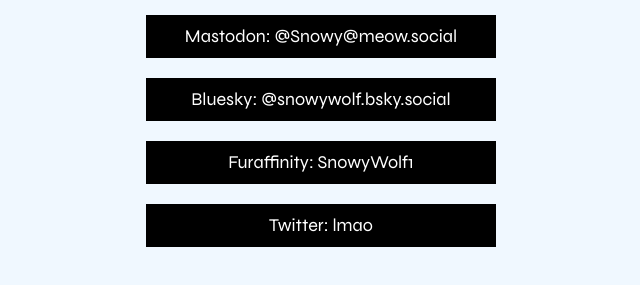
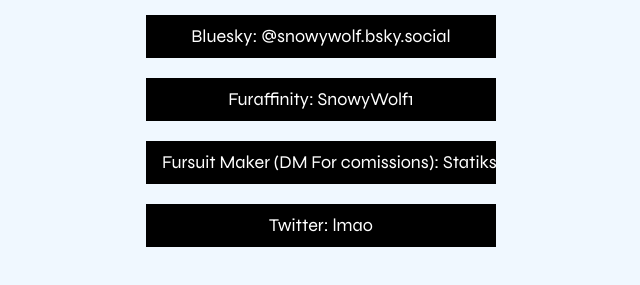
Before and after one commit to snowy1256/snowy1256.github.io, a plain HTML site: page furry-social.html in a window 1280 px wide. Shown: the part 225-510 px from the top of the page, without its empty margins (319-959 px from the left). Drawn offline with nearby package versions, Linux system fonts and the light colour scheme.

Commit message:
Update furry-social.html

```diff
--- a/furry-social.html
+++ b/furry-social.html
@@ -45,9 +45,9 @@
     </div>
 
     <div class="links-container">
-        <a rel="me" href="https://meow.social/@Snowy" class="w3-button w3-hover-blue w3-large w3-black" style="width: 350px">Mastodon: @Snowy@meow.social</a>
         <a href="https://bsky.app/profile/snowywolf.bsky.social" class="w3-button w3-hover-blue w3-large w3-black" style="width: 350px">Bluesky: @snowywolf.bsky.social</a>
         <a href="https://www.furaffinity.net/user/snowywolf1" class="w3-button w3-hover-blue w3-large w3-black" style="width: 350px">Furaffinity: SnowyWolf1</a>
+        <a href="https://bsky.app/profile/statik.bsky.social" class="w3-button w3-hover-blue w3-large w3-black" style="width: 350px">Fursuit Maker (DM For comissions): Statiksam</a>
         <a href="#" class="w3-button w3-hover-blue w3-large w3-black" style="width: 350px">Twitter: lmao</a>
     </div>
 
```
